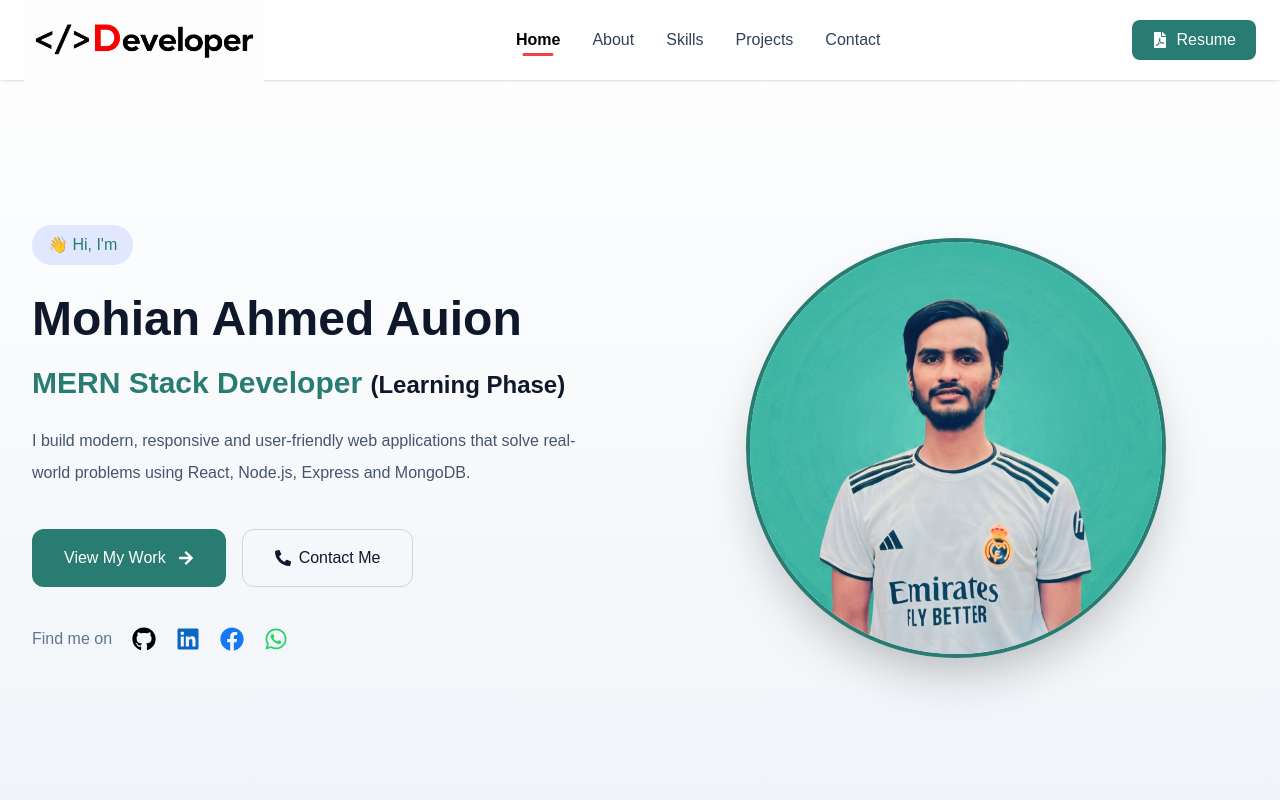
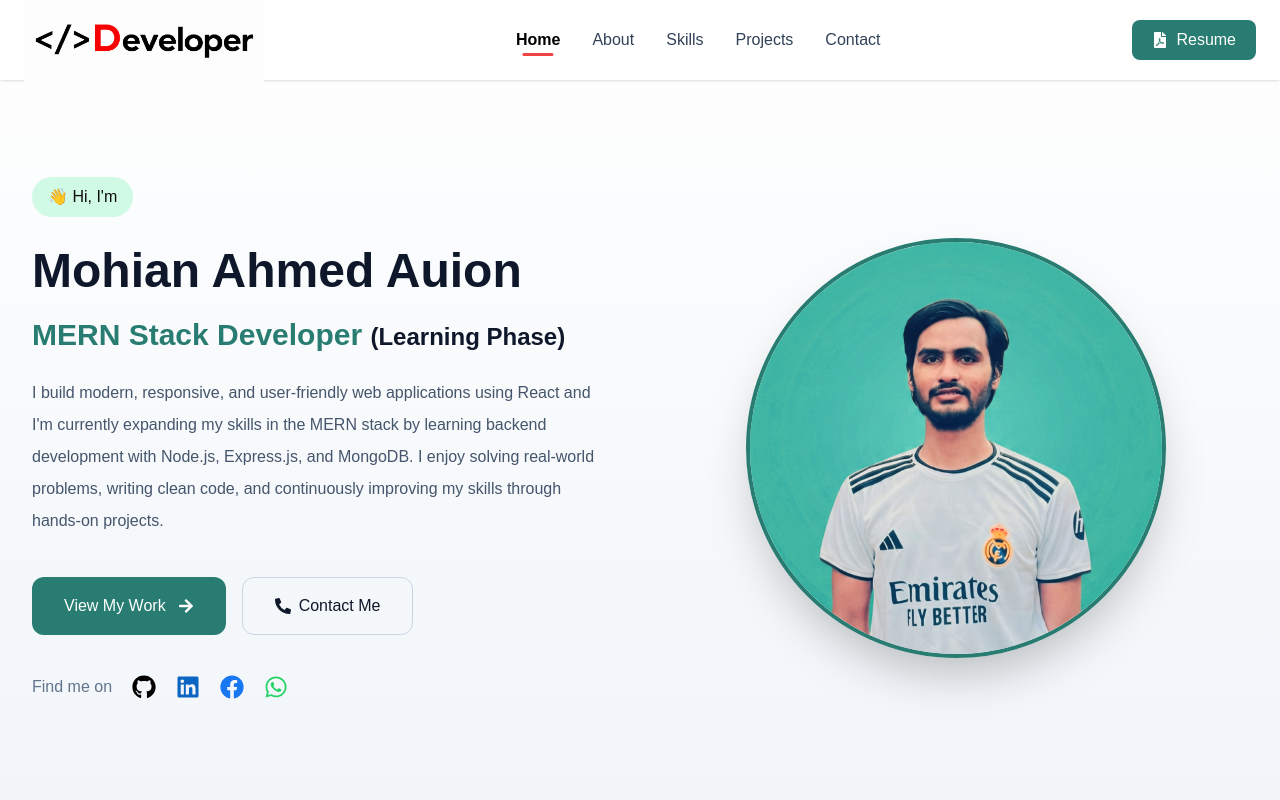
Before and after one commit to MohianAuion/my-portfolio, a React (Vite) app: page / in a window 1280 px wide. Shown: the top 800 px of the page. Built offline with nearby package versions, Linux system fonts and the light colour scheme.

Commit message:
hero-s-update

```diff
--- a/src/components/Hero/Hero.jsx
+++ b/src/components/Hero/Hero.jsx
@@ -49,7 +49,7 @@ const Hero = () => {
           transition={{ duration: 0.8 }}
           className="order-2 lg:order-1 text-center lg:text-left"
         >
-          <span className="inline-block px-4 py-2 rounded-full bg-indigo-100 text-[#287c71] font-medium mb-6">
+          <span className="inline-block px-4 py-2 rounded-full bg-emerald-100 text-[#0d0e0d] font-extralight mb-6">
             👋 Hi, I'm
           </span>
 
@@ -65,8 +65,7 @@ const Hero = () => {
           </h2>
 
           <p className="text-slate-600 mt-6 max-w-xl mx-auto lg:mx-0 leading-8">
-            I build modern, responsive and user-friendly web applications that
-            solve real-world problems using React, Node.js, Express and MongoDB.
+         I build modern, responsive, and user-friendly web applications using React and I'm currently expanding my skills in the MERN stack by learning backend development with Node.js, Express.js, and MongoDB. I enjoy solving real-world problems, writing clean code, and continuously improving my skills through hands-on projects.
           </p>
 
           {/* Buttons */}
@@ -79,7 +78,7 @@ const Hero = () => {
   smooth={true}
   duration={600}
   offset={-80}
-              className="cursor-pointer bg-[#287c71] hover:bg-[#01333f] transition text-white px-4 sm:px-8 py-3 sm:py-4 rounded-xl flex items-center justify-center gap-2 sm:gap-3 text-sm sm:text-base font-medium"
+  className="cursor-pointer bg-[#287c71] hover:bg-[#01333f] active:bg-[#01333f] active:scale-95 transition-all duration-200 text-white px-4 sm:px-8 py-3 sm:py-4 rounded-xl flex items-center justify-center gap-2 sm:gap-3 text-sm sm:text-base font-medium"
 >
   View My Work
   <FaArrowRight />
--- a/src/components/Navbar/Navbar.jsx
+++ b/src/components/Navbar/Navbar.jsx
@@ -20,7 +20,7 @@ const Navbar = () => {
       <div className="max-w-7xl mx-auto h-20 px-6 flex items-center justify-between">
         {/* Logo */}
         <div className="flex items-center">
-          <img src={logo} alt="Logo" className="w-40 lg:w-60" />
+          <img src={logo} alt="Logo" className="w-36 lg:w-60" />
         </div>
 
         {/* Desktop Menu */}
```
Lines whose indentation alone changed are shown as unchanged.
